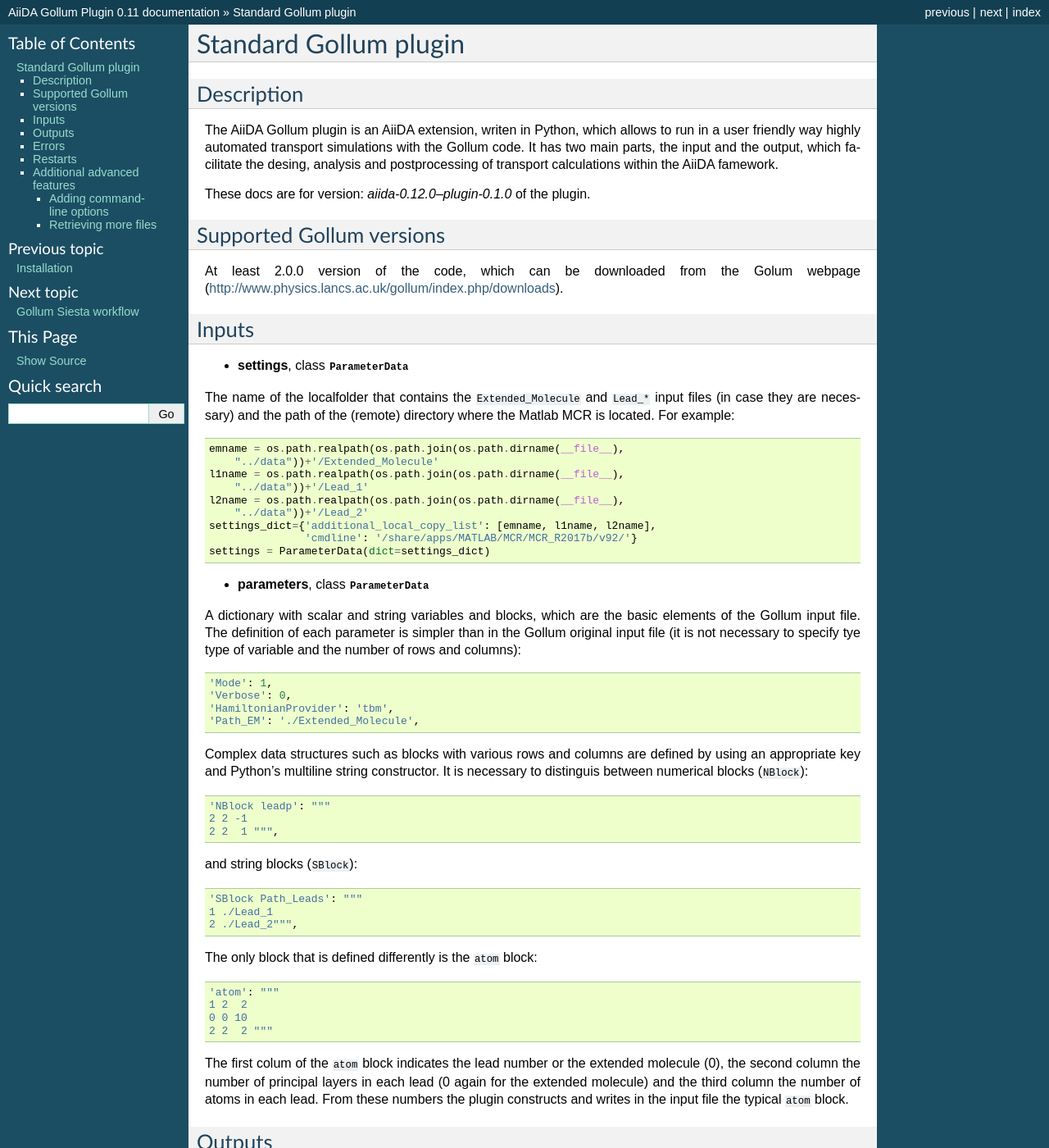
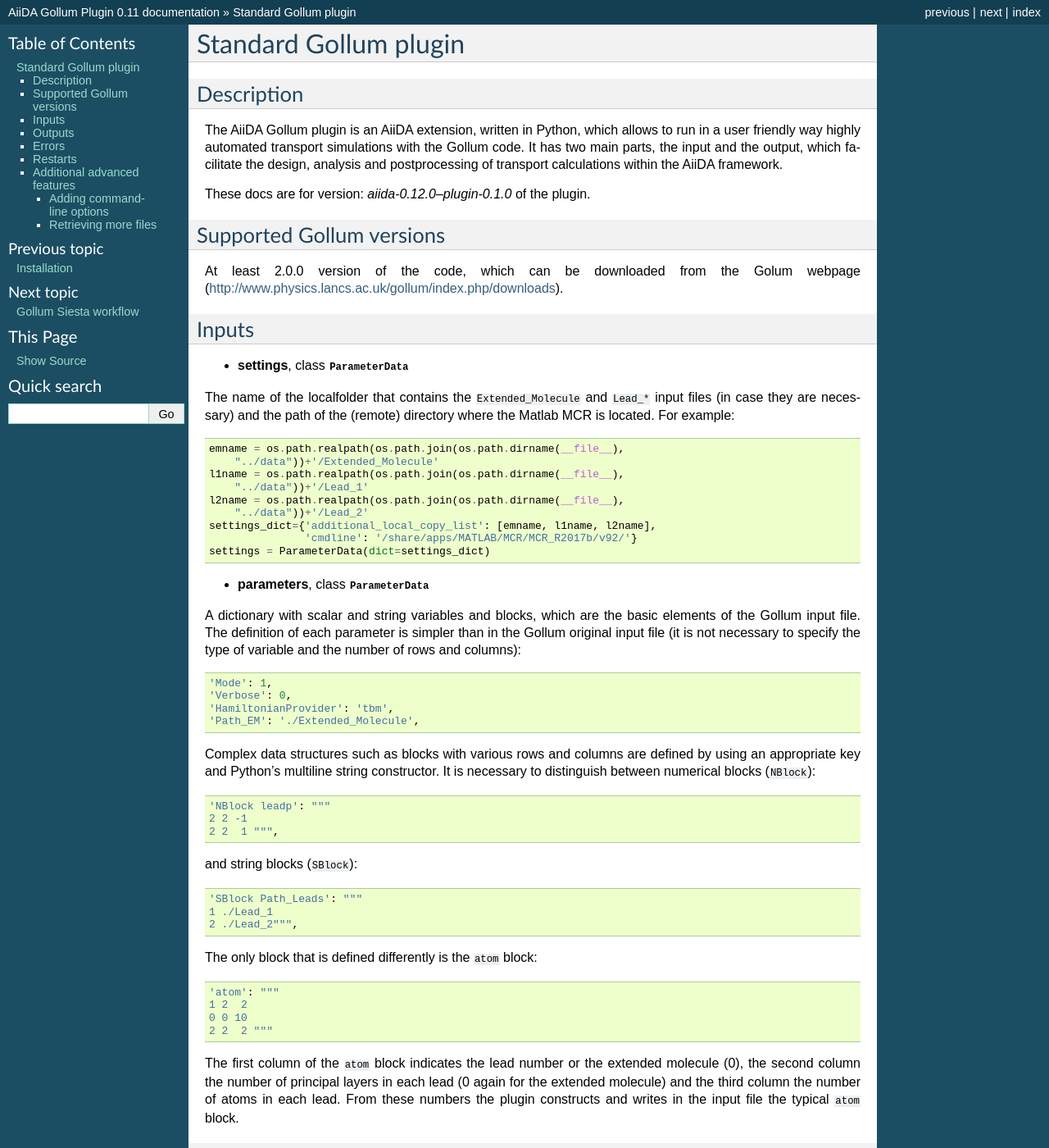
Before and after one commit to garsua/aiida-gollum, a Sphinx documentation site: the page built from docs/plugins/gollum.rst, in a window 1280 px wide and 1400 px high. Shown: the whole window at 82% size. Built offline with Sphinx 7.4.7, drawn with Linux system fonts in a browser that asks for light colours; formulas are drawn with MathJax 3; some of the changed text lies outside the part shown.

Commit message:
Typos corrected in plugin and workflow docs

```diff
--- a/docs/plugins/gollum.rst
+++ b/docs/plugins/gollum.rst
@@ -4,11 +4,11 @@
 Description
 -----------
 
-The AiiDA Gollum plugin is an AiiDA extension, writen in Python, which
+The AiiDA Gollum plugin is an AiiDA extension, written in Python, which
 allows to run in a user friendly way highly automated transport simulations
 with the Gollum code. It has two main parts, the input and the output, which
-facilitate the desing, analysis and postprocessing of transport calculations
-within the AiiDA famework.
+facilitate the design, analysis and postprocessing of transport calculations
+within the AiiDA framework.
 
 These docs are for version: *aiida-0.12.0--plugin-0.1.0* of the plugin.
 
@@ -42,7 +42,7 @@
 A dictionary with scalar and string variables and blocks, which are the
 basic elements of the Gollum input file. The definition of each parameter
 is simpler than in the Gollum original input file (it is not necessary
-to specify tye type of variable and the number of rows and columns)::
+to specify the type of variable and the number of rows and columns)::
 
         'Mode': 1,
         'Verbose': 0,
@@ -51,7 +51,7 @@
 
 Complex data structures such as blocks with various rows and columns
 are defined by using an appropriate key and Python's multiline string
-constructor. It is necessary to distinguis between numerical blocks
+constructor. It is necessary to distinguish between numerical blocks
 (``NBlock``)::
 
         'NBlock leadp': """
@@ -71,7 +71,7 @@
         0 0 10
         2 2  2 """
 
-The first colum of the ``atom`` block indicates the lead number or the
+The first column of the ``atom`` block indicates the lead number or the
 extended molecule (0), the second column the number of principal
 layers in each lead (0 again for the extended molecule) and the third
 column the number of atoms in each lead. From these numbers the plugin
--- a/docs/workflows/gollum-siesta.rst
+++ b/docs/workflows/gollum-siesta.rst
@@ -102,7 +102,7 @@
 * **parameters**, class :py:class:`ParameterData
   <aiida.orm.data.parameter.ParameterData>`
 
-Some parameters for the Gollum simulation (tipically the *leadp* and
+Some parameters for the Gollum simulation (typically the *leadp* and
 *atom* blocks).
 
 Outputs
@@ -116,5 +116,5 @@
 
 * **transmission** :py:class:`ArrayData <aiida.orm.data.array.ArrayData>`
 
-The transission between electrodes. In case of a spin-polarized
+The transmission between electrodes. In case of a spin-polarized
 calculation the output distinguishes between spin-up and down transmissions.
```
Also changed, not shown: other parts of docs/plugins/gollum.rst (+2 -2 lines).
